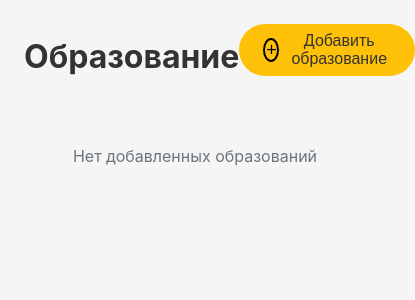
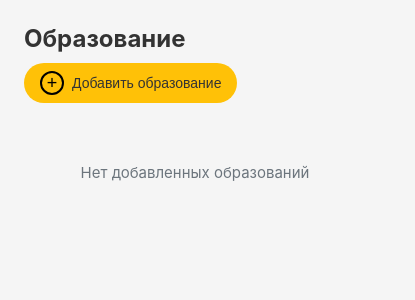
Before and after one commit to xJleSx/Test-task, a React (Vite) app: page / in a window 390 px wide. Shown: the top 300 px of the page, 415 px wide, since content can reach past the window. Built offline with nearby package versions, Linux system fonts and the light colour scheme.

Commit message:
fix: изменена адаптивность для телефонов

```diff
--- a/src/pages/EducationPage/EducationPage.module.scss
+++ b/src/pages/EducationPage/EducationPage.module.scss
@@ -1,18 +1,28 @@
 .page {
-  max-width: 1600px;
+  max-width: 1920px;
   margin: 0 auto;
   padding: 24px;
+  width: 100%;
+  box-sizing: border-box;
 }
 
 .header {
   display: flex;
   justify-content: space-between;
-  align-items: flex-end;
+  align-items: center;
   margin-bottom: 30px;
+  flex-wrap: wrap;
+  gap: 12px;
 
   h1 {
     margin: 0;
     color: #333;
+    font-size: clamp(24px, 5vw, 32px);
+  }
+
+  button {
+    flex-shrink: 0;
+    white-space: nowrap;
   }
 }
 
@@ -29,6 +39,7 @@
   display: flex;
   align-items: center;
   margin-top: 20px;
+  width: 100%;
 }
 
 .cardsContainer {
@@ -40,13 +51,14 @@
   width: 100%;
   -webkit-overflow-scrolling: touch;
   scrollbar-width: none;
+
   &::-webkit-scrollbar {
     display: none;
   }
 }
 
 .entryCard {
-  flex: 0 0 507px;
+  flex: 0 0 clamp(280px, 30vw, 600px);
   height: 380px;
   background: white;
   border: none;
@@ -140,6 +152,8 @@
   .years {
     font-weight: 500;
     color: #6c757d;
+    white-space: nowrap;
+    overflow: visible;
   }
 }
 
@@ -151,6 +165,18 @@
   flex-direction: column;
   overflow: hidden;
   width: 100%;
+}
+
+.noDocuments {
+  color: #999;
+  font-style: italic;
+  margin: 0;
+  text-align: center;
+  font-size: 13px;
+  height: 100%;
+  display: flex;
+  align-items: center;
+  justify-content: center;
 }
 
 .scrollButton {
@@ -187,21 +213,30 @@
   }
 }
 
-@media (max-width: 375px) {
-  .page {
-    padding: 16px;
+@media (min-width: 1921px) {
+  .entryCard {
+    flex-basis: clamp(400px, 25vw, 800px);
   }
 
+  .page {
+    max-width: 90%;
+  }
+}
+
+@media (max-width: 600px) {
   .header {
-    flex-direction: column;
-    align-items: flex-start;
     gap: 10px;
+
+    button {
+      width: auto;
+      padding: 8px 16px;
+      font-size: 14px;
+    }
   }
 
-  .entryCard {
-    flex: 0 0 440px;
-    height: 360px;
-    padding: 20px;
+  .empty {
+    padding: 30px 20px;
+    font-size: 15px;
   }
 
   .scrollButton {
@@ -218,3 +253,61 @@
     }
   }
 }
+
+@media (max-width: 375px) {
+  .page {
+    padding: 16px;
+  }
+
+  .entryCard {
+    padding: 20px;
+    height: 360px;
+  }
+
+  .scrollButton {
+    width: 32px;
+    height: 32px;
+    font-size: 18px;
+
+    &.scrollLeft {
+      left: -10px;
+    }
+
+    &.scrollRight {
+      right: -10px;
+    }
+  }
+}
+
+@media (max-width: 320px) {
+  .page {
+    padding: 12px;
+  }
+
+  .entryCard {
+    flex-basis: clamp(240px, 70vw, 280px);
+    padding: 16px;
+    height: 340px;
+  }
+
+  .scrollButton {
+    width: 28px;
+    height: 28px;
+    font-size: 16px;
+
+    &.scrollLeft {
+      left: -8px;
+    }
+
+    &.scrollRight {
+      right: -8px;
+    }
+  }
+
+  .header {
+    button {
+      padding: 6px 12px;
+      font-size: 13px;
+    }
+  }
+}
```
